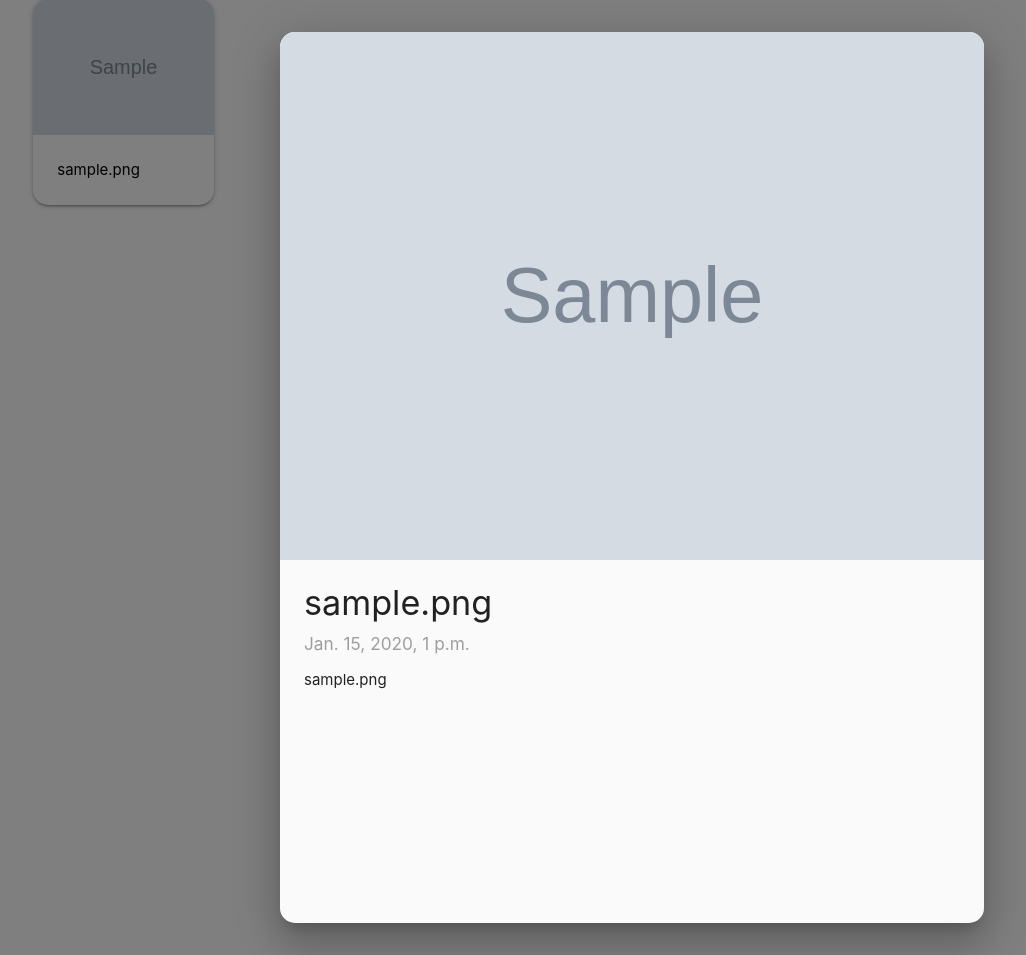
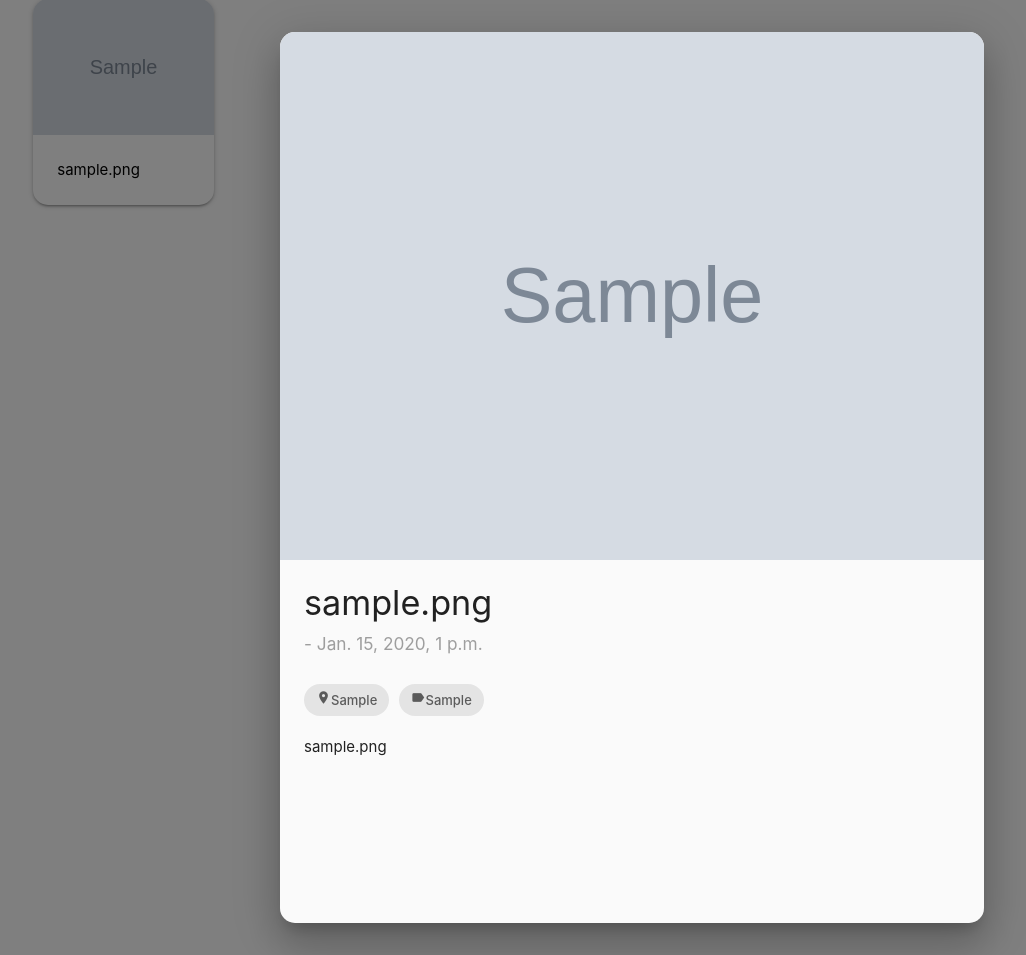
Before and after one commit to HannesKimara/PhotoGallery, a Django app: page / in a window 1280 px wide, after a click that opens the changed part. Shown: the part 95-1050 px from the top of the page, without its empty margins (8-1034 px from the left). Run offline with Django 3.2, Linux system fonts and the light colour scheme; tables that the repository leaves empty hold one stand-in row (values such as "Sample post"); grey boxes marked "Sample" are stand-in pictures.

Commit message:
Display Image details: location and category in chips

```diff
--- a/gallery/templates/index.html
+++ b/gallery/templates/index.html
@@ -24,7 +24,9 @@
           <img class="materialboxed" width="100%" src="{{image.image.url}}">
           <div class="modal-content">
             <h4>{{image.image_name}}</h4>
-            <h6 class = "grey-text">{{image.pub_date}}</h6>
+            <h6 class = "grey-text"> - {{image.pub_date}}</h6><br>
+            <div class="chip"><i class="tiny material-icons">location_on</i>{{image.location}}</div>
+            <div class="chip"><i class="tiny material-icons">label</i>{{image.category}}</div>
             <p>{{image.image_description}}</p>
           </div>
         </div>
```
